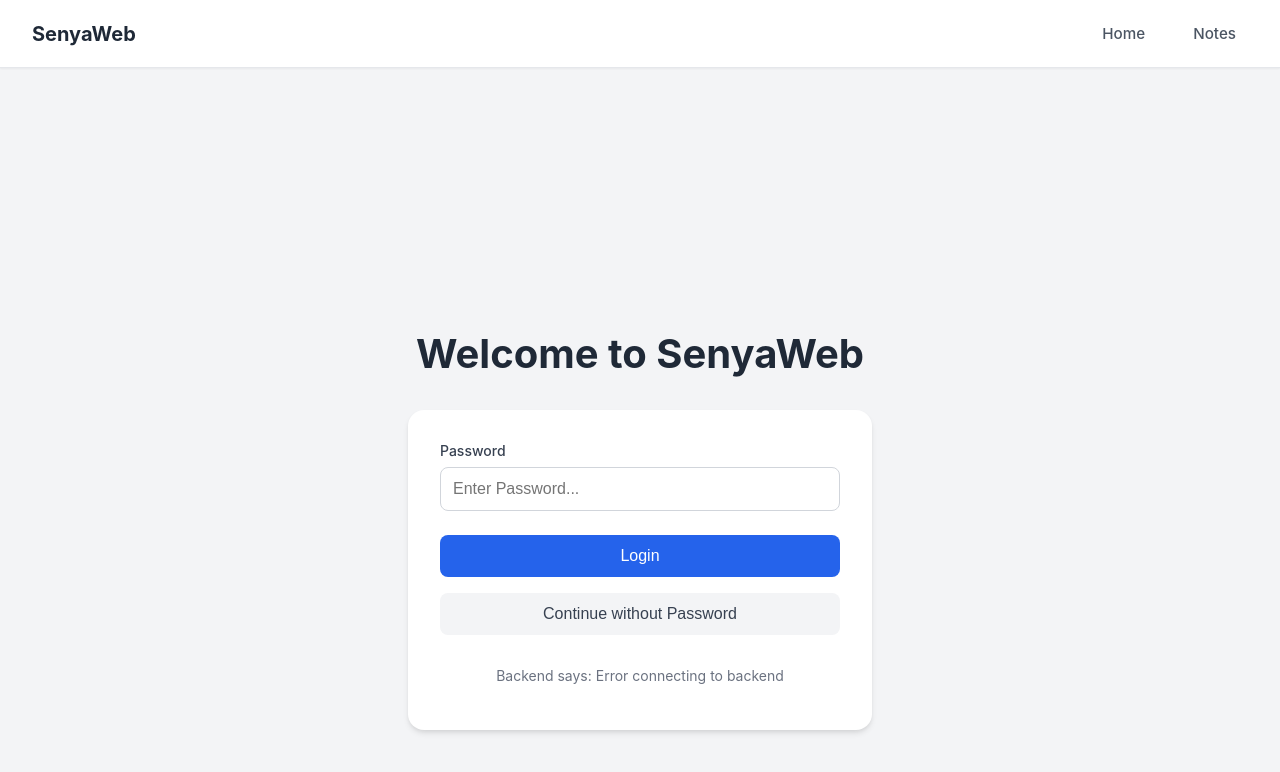
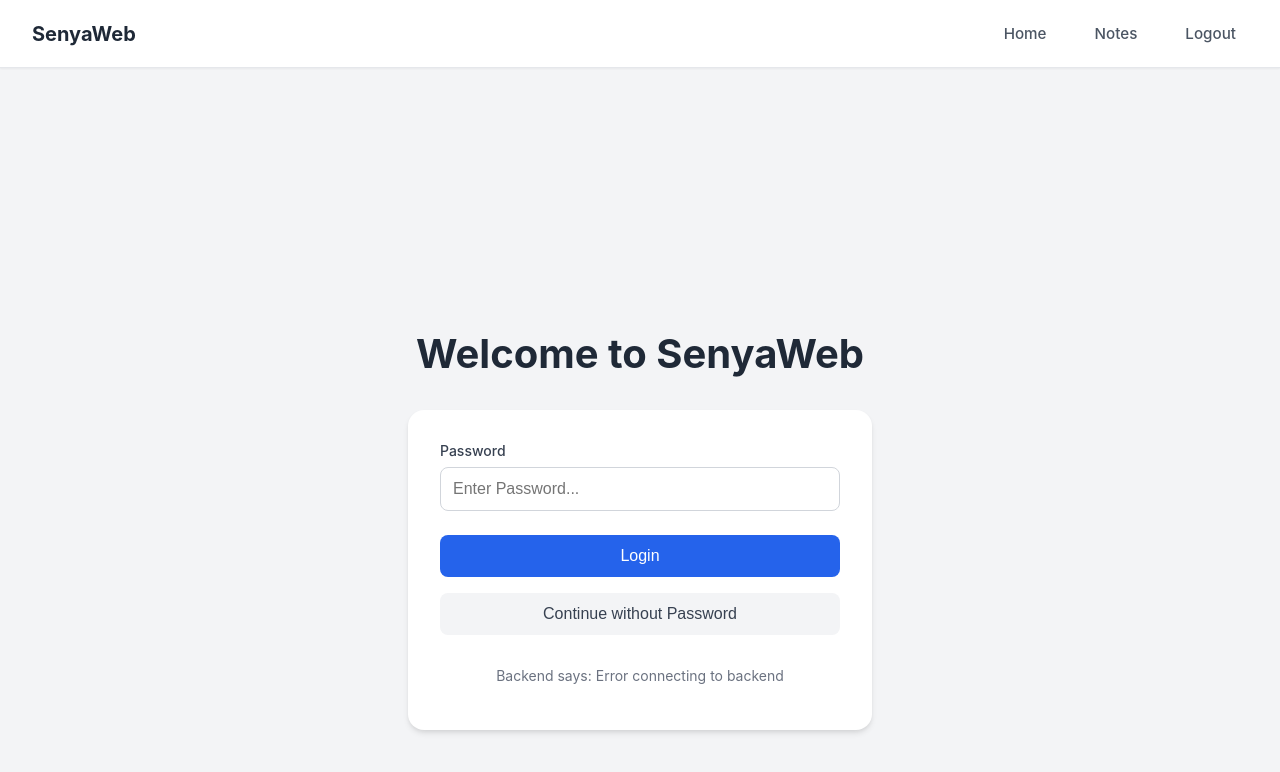
Before and after one commit to TheSenya/senyaweb-fe, a SvelteKit app: page / in a window 1280 px wide. Shown: the top 772 px of the page. Built offline with nearby package versions, Linux system fonts and the light colour scheme; no server answers.

Commit message:
update layout

```diff
--- a/src/routes/+layout.svelte
+++ b/src/routes/+layout.svelte
@@ -1,5 +1,26 @@
 <script>
     import { page } from "$app/stores";
+    import { goto } from "$app/navigation";
+    import { PUBLIC_BACKEND_URL } from "$env/static/public";
+
+    async function handleLogout() {
+        try {
+            const response = await fetch(`${PUBLIC_BACKEND_URL}/auth/logout`, {
+                method: "POST",
+                headers: {
+                    "Content-Type": "application/json",
+                },
+            });
+
+            if (response.ok) {
+                goto("/");
+            } else {
+                console.error("Logout failed");
+            }
+        } catch (error) {
+            console.error("Error during logout:", error);
+        }
+    }
 </script>
 
 <div class="app-container">
@@ -16,6 +37,7 @@
                 href="/notes"
                 class:active={$page.url.pathname.startsWith("/notes")}>Notes</a
             >
+            <button class="logout-btn" on:click={handleLogout}>Logout</button>
         </div>
     </nav>
 
@@ -82,6 +104,26 @@
         background-color: #eff6ff;
     }
 
+    .logout-btn {
+        background: none;
+        border: none;
+        cursor: pointer;
+        color: #4b5563;
+        font-weight: 500;
+        font-size: 0.95rem;
+        padding: 0.5rem 0.75rem;
+        border-radius: 0.375rem;
+        transition:
+            color 0.15s ease-in-out,
+            background-color 0.15s ease-in-out;
+        font-family: inherit;
+    }
+
+    .logout-btn:hover {
+        color: #ef4444; /* Red color for logout hover */
+        background-color: #fef2f2;
+    }
+
     .content {
         flex: 1;
         padding: 2rem;
```
